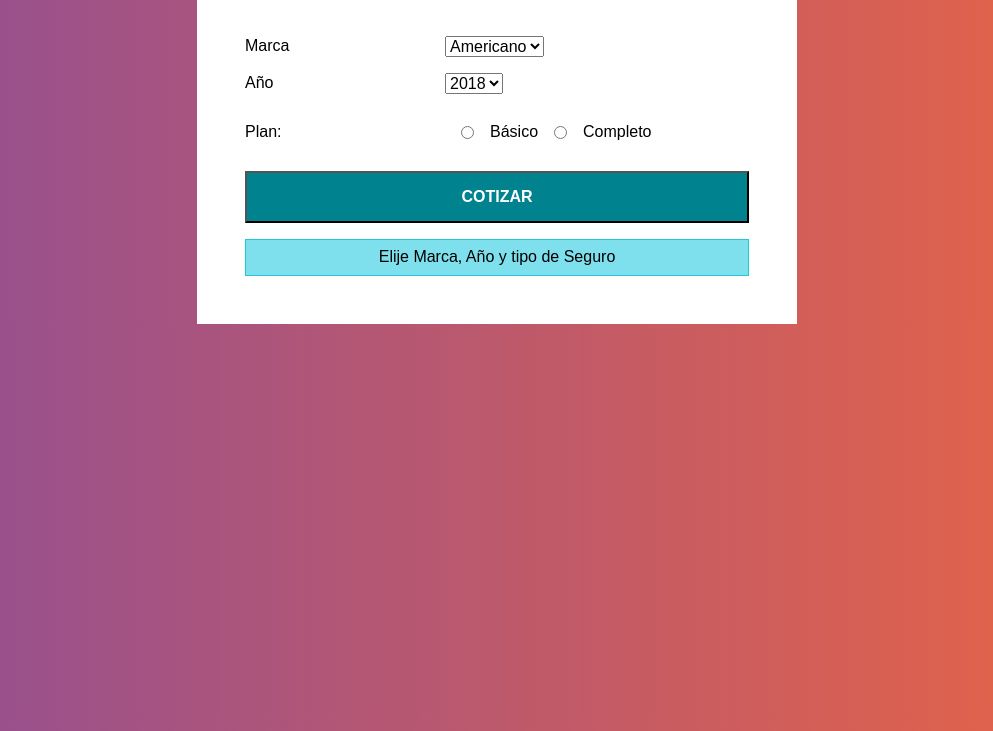
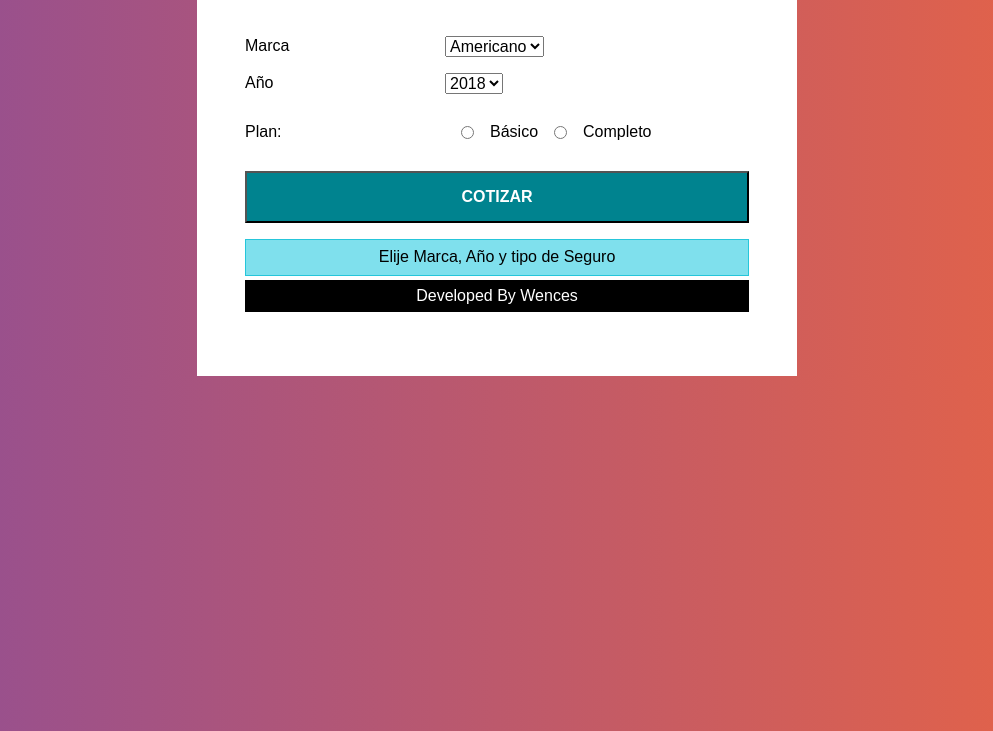
Before and after one commit to wences627/React-Cotizador-Autos, a React app: page / in a window 1280 px wide. Shown: the part 69-800 px from the top of the page, without its empty margins (143-1136 px from the left). Built offline with nearby package versions, Linux system fonts and the light colour scheme.

Commit message:
Agregando el Componente Footer y sus estilos

```diff
--- a/src/components/App.js
+++ b/src/components/App.js
@@ -4,6 +4,7 @@ import Formulario from './Formulario';
 import Resultado from './Resultado';
 import {obtenerDiferenciaAnio, calcularMarca, obtenerPlan} from '../helper';
 import Resumen from './Resumen';
+import Footer from './Footer';
 
 class App extends React.Component{
 
@@ -61,6 +62,7 @@ class App extends React.Component{
           <Resultado
             resultado= {this.state.resultado}
           />
+          <Footer />
         </div>
       </div>
     );
--- /dev/null
+++ b/src/components/Footer.js
@@ -0,0 +1,13 @@
+import React, { Component } from 'react';
+
+class Footer extends Component{
+    render(){
+        return(
+            <div>
+                <p className="footer">Developed By Wences</p>
+            </div>
+        )
+    }
+}
+
+export default Footer;
--- a/src/css/index.css
+++ b/src/css/index.css
@@ -153,3 +153,11 @@ span.resultado {
 .resumen h2 {
   margin:0 0 1rem 0;
 }
+
+.footer {
+  padding: 0.4rem;
+  text-align: center;
+  background-color: rgb(0, 0, 0);
+  color: white;
+  margin-top: 0.3rem;
+}
```
